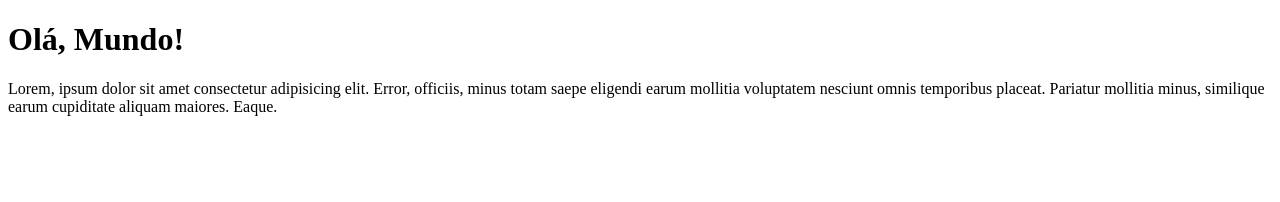
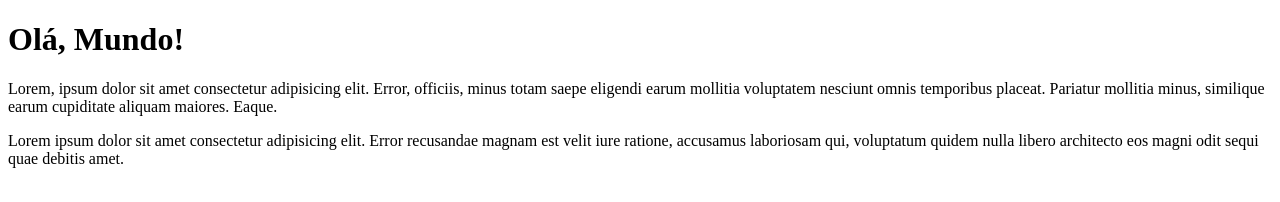
Before and after one commit to Dataph/Ola-Mundo, a plain HTML site: page site_exemplo/index.html in a window 1280 px wide. Drawn offline with Linux system fonts and the light colour scheme.

Commit message:
adicionei um paragrafo

```diff
--- a/site_exemplo/index.html
+++ b/site_exemplo/index.html
@@ -8,5 +8,6 @@
 <body>
     <h1>Olá, Mundo!</h1>
     <p>Lorem, ipsum dolor sit amet consectetur adipisicing elit. Error, officiis, minus totam saepe eligendi earum mollitia voluptatem nesciunt omnis temporibus placeat. Pariatur mollitia minus, similique earum cupiditate aliquam maiores. Eaque.</p>
+    <p>Lorem ipsum dolor sit amet consectetur adipisicing elit. Error recusandae magnam est velit iure ratione, accusamus laboriosam qui, voluptatum quidem nulla libero architecto eos magni odit sequi quae debitis amet.</p>
 </body>
 </html>
```
